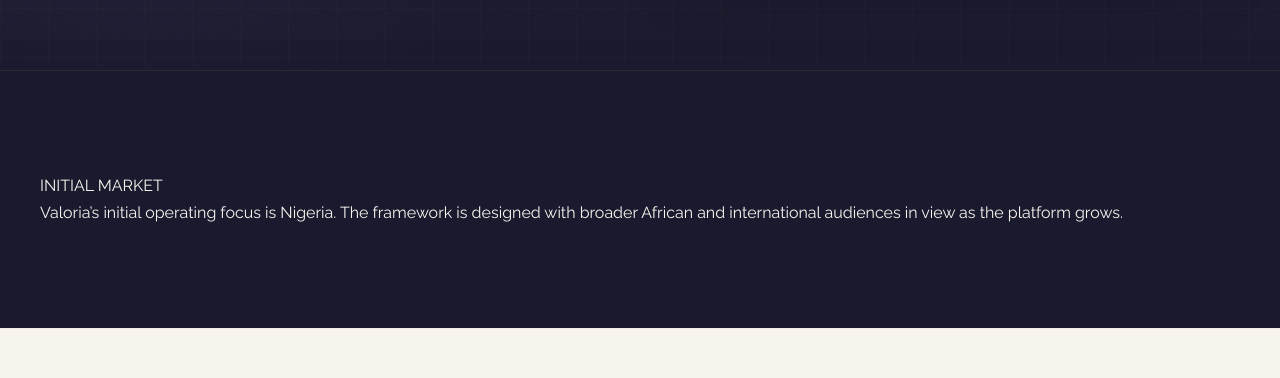
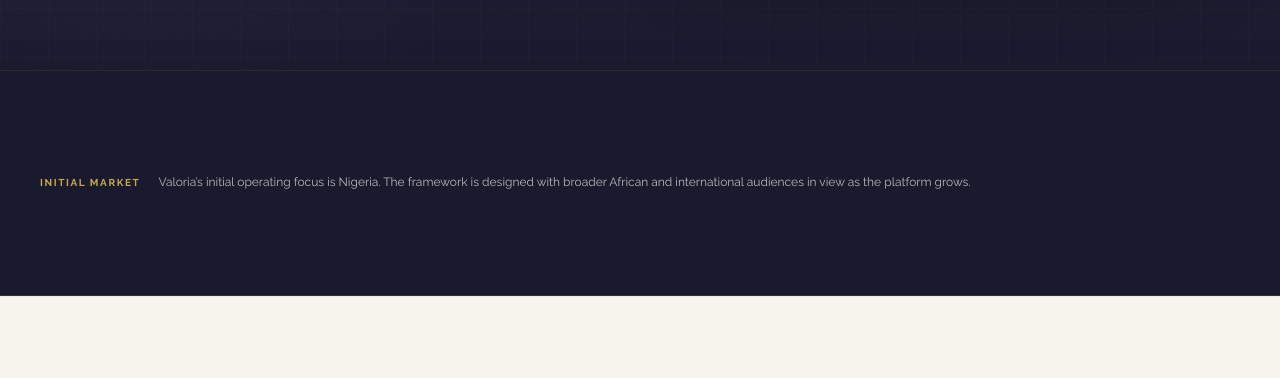
Before and after one commit to riverwayse-sudo/valoria-site, a Next.js app: page / in a window 1280 px wide. Shown: the part 760-1138 px from the top of the page. Built offline with nearby package versions, Linux system fonts and the light colour scheme; no server answers.

Commit message:
Style Nigeria-first market scope statement

```diff
--- a/src/app/home.css
+++ b/src/app/home.css
@@ -3512,3 +3512,38 @@
 .vi-footer .uf-bottom {
   align-items: flex-start;
 }
+
+
+/* Clear operating scope without implying broader live coverage. */
+.home-market-scope {
+  background: #1A1A2E;
+  border-bottom: 1px solid rgba(201, 168, 76, .16);
+  padding: 14px 0;
+}
+.home-market-scope .container {
+  display: flex;
+  align-items: center;
+  gap: 18px;
+  text-align: left;
+}
+.home-market-scope span {
+  flex: 0 0 auto;
+  color: #C9A84C;
+  font-size: 10px;
+  font-weight: 700;
+  letter-spacing: .16em;
+}
+.home-market-scope p {
+  margin: 0;
+  color: rgba(247, 244, 238, .72);
+  font-size: 12px;
+  line-height: 1.6;
+  text-align: left;
+}
+@media (max-width: 640px) {
+  .home-market-scope .container {
+    align-items: flex-start;
+    flex-direction: column;
+    gap: 5px;
+  }
+}
```
